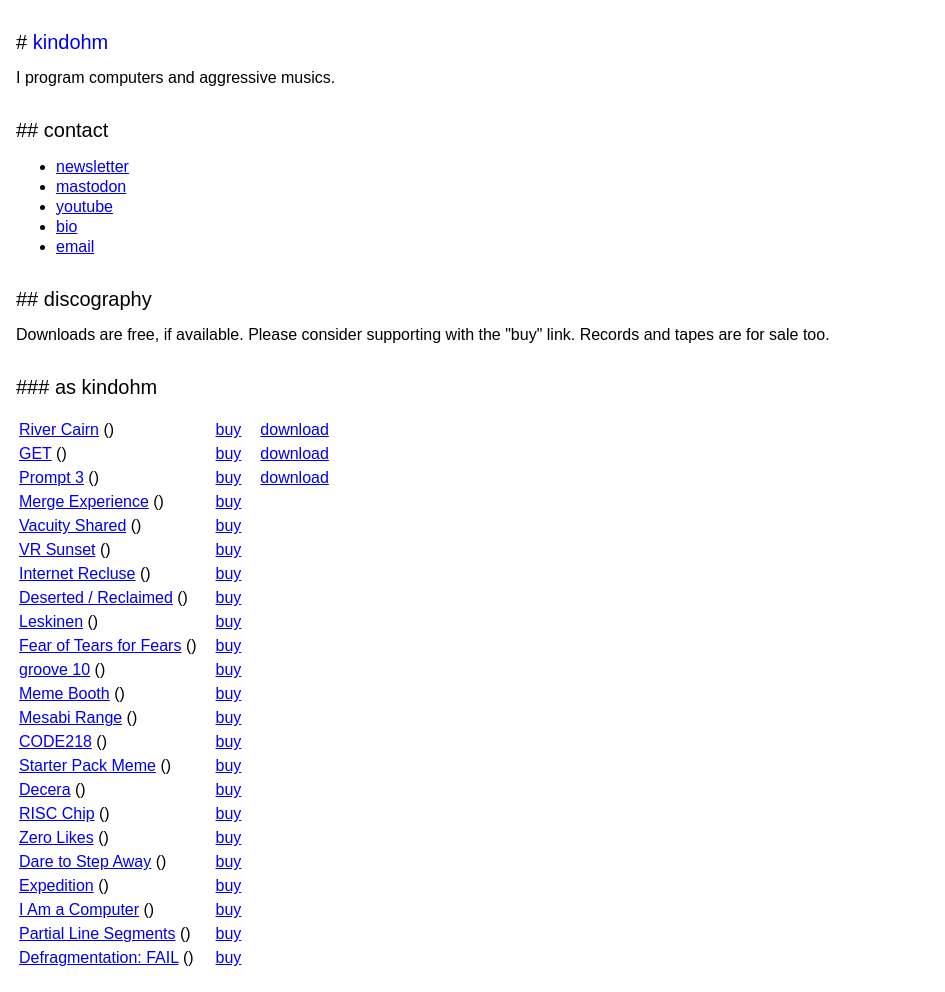
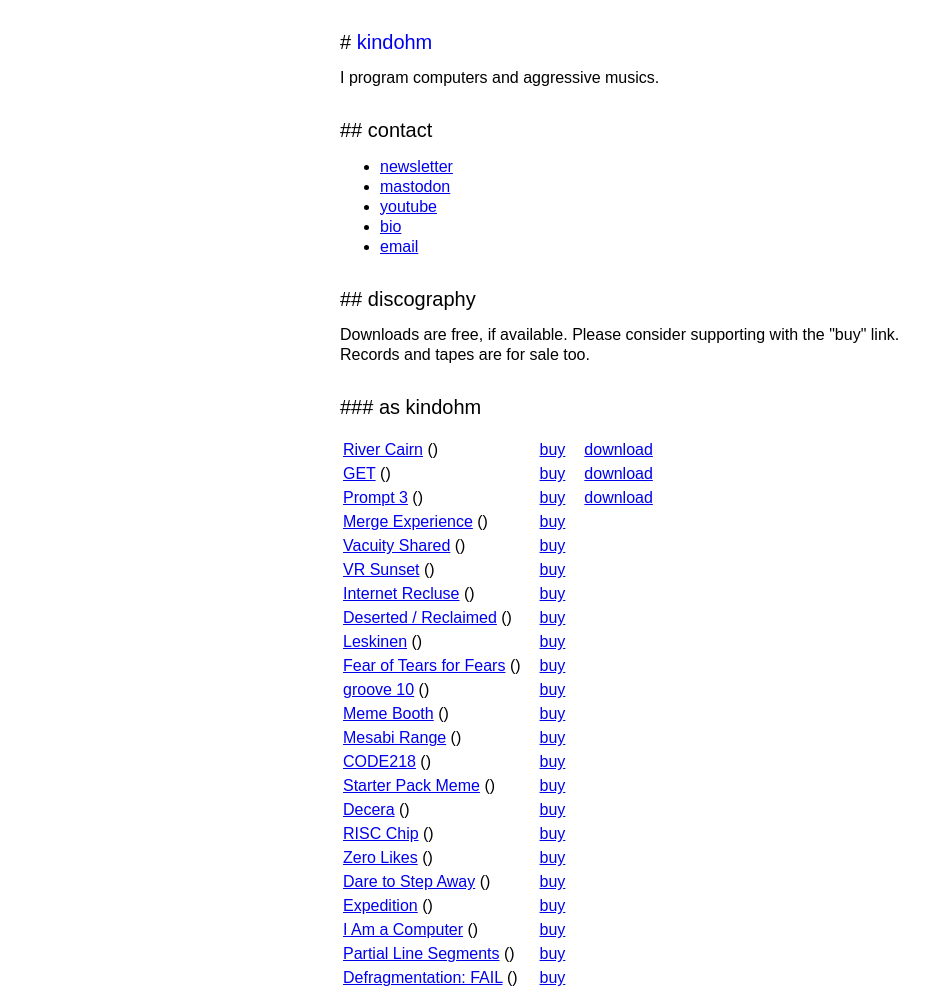
Before and after one commit to kindohm/kindohm.com, an Eleventy site: page src/index.njk in a window 1280 px wide. Shown: the top 992 px of the page, without its empty margins (0-945 px from the left). Built offline with nearby package versions, Linux system fonts and the light colour scheme; Eleventy itself is replaced by a stand-in of ours; files that its build step writes are made by us from their sources; what colorable, nunjucks-date-filter would draw is missing.

Commit message:
center it

```diff
--- a/src/_layouts/layout.njk
+++ b/src/_layouts/layout.njk
@@ -6,7 +6,7 @@
     <meta name="viewport" content="width=device-width, initial-scale=1.0"/>
     <meta name="keywords" content="kindohm hodnick livecoding live-coding algorave code programming music electronic improvisation art audio computer computers tidalcycles synthesizer modular harmor synthesis minneapolis minnesota"/>
     <meta name="description" content="Mike Hodnick a.k.a. Kindohm. Programmer and sound artist."/>
-    <link rel="stylesheet" href="/css/style3.css?v=aftonnnn">
+    <link rel="stylesheet" href="/css/style3.css?v=aaxxxx">
 
     <style>
       body {
@@ -34,15 +34,16 @@
     </style>
   </head>
   <body>
+    <div class="inner">
+      {% include 'header.njk' %}
 
-    {% include 'header.njk' %}
+      <main>
+        {{ content | safe }}
+      </main>
 
-    <main>
-      {{ content | safe }}
-    </main>
-
-    <footer>
+      <footer>
     © Copyright 2026 Mike Hodnick. Unauthorized duplication may result in {{ metadata.risks | random }}.
     </footer>
+    </div>
   </body>
 </html>
--- a/src/css/style3.css
+++ b/src/css/style3.css
@@ -4,6 +4,13 @@
   margin: 1rem;
   line-height: 1.25rem;
   font-size: 1rem;
+  text-align: center;
+}
+
+.inner {
+  text-align: left;
+  margin: auto;
+  max-width: 600px;
 }
 
 h1,
```
